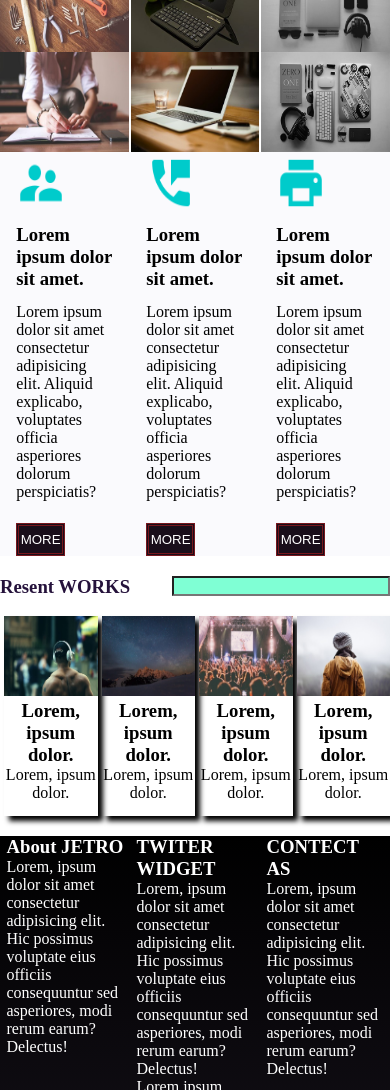
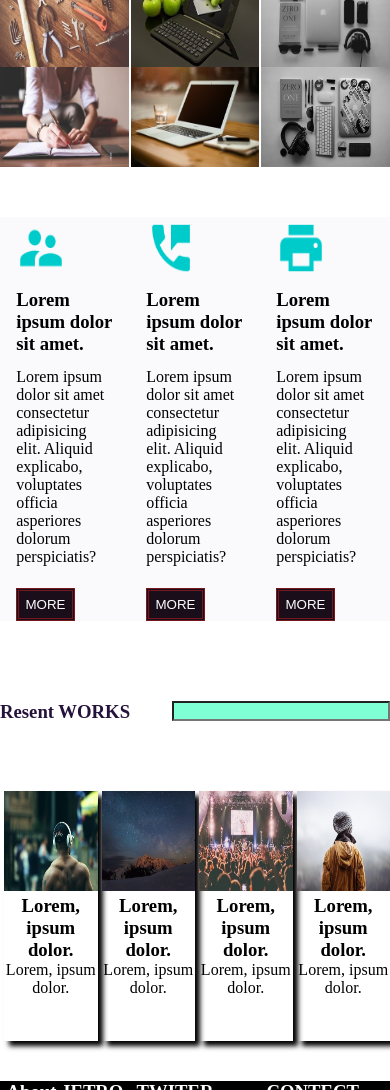
Before and after one commit to pola2411/project_v3, a plain HTML site: page index.html in a window 390 px wide. Shown: the part 413-1503 px from the top of the page. Drawn offline with Linux system fonts and the light colour scheme.

Commit message:
New commit2

```diff
--- a/main.css
+++ b/main.css
@@ -379,24 +379,30 @@ text-decoration-style: none;
 
         }
         .home .logo h2{
-            width: 26.5%;
+            width: 30.5%;
             font-size: 10px;
             padding: 2px;
-            border: 1px  solid black;
+            border: 0.5px  solid black;
 
         }
         .img_large{
             height: 300px;
-            margin-top: 45px;
+            margin-top: 60px;
 
 
         }
         .line{
             justify-content: space-between;
+            margin-bottom: 70px;
 
         }
         .line input{
             width: 55%;
+
+
+        }
+        .final_img {
+            height: 250px;
 
 
         }
@@ -405,7 +411,19 @@ text-decoration-style: none;
 
         }
         .final_div{
-            height: 405px;
+            height: 425px;
+            margin-top: 40px;
+
+        }
+        .three_img{
+            margin-top: 150px;
+            margin-bottom: 80px;
+
+
+        }
+        .three_img .center_img button{
+            width: 60%;
+
 
         }
 
```
